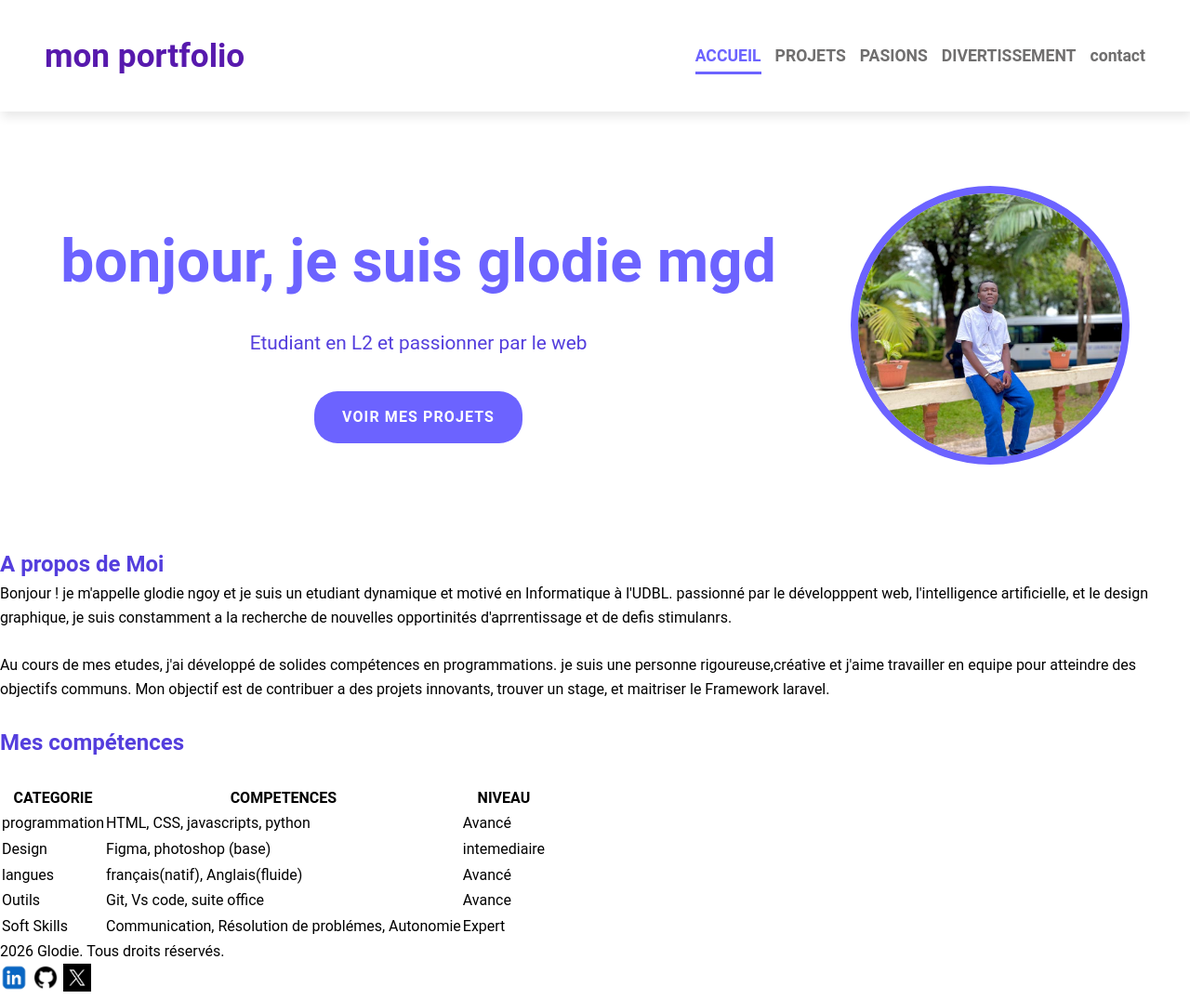
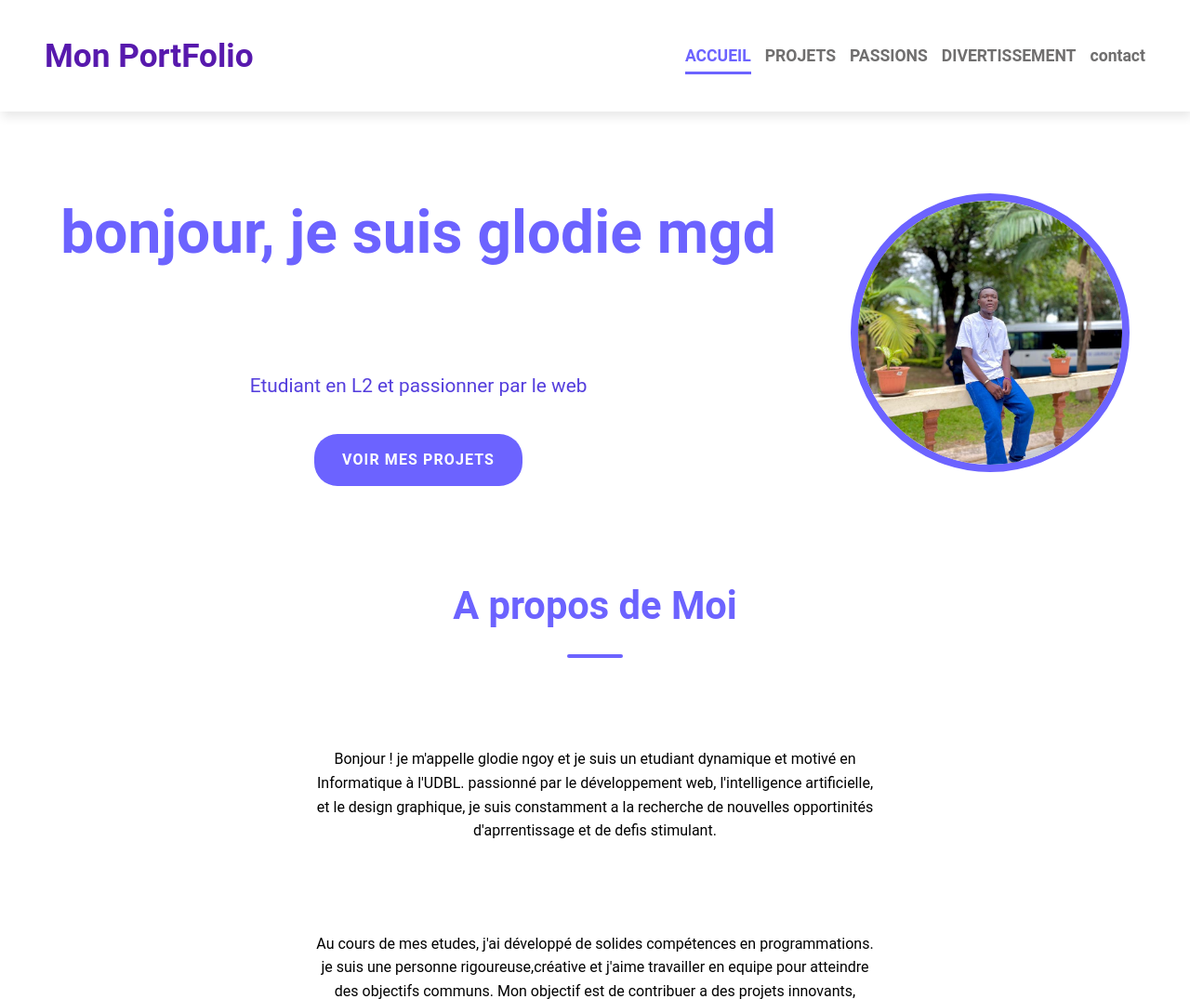
Before and after one commit to 24nm362si-netizen/Mon-Portfolio-2026, a plain HTML site: page mon portfolio1.html in a window 1280 px wide. Shown: the top 1075 px of the page at 93% size. Drawn offline with Linux system fonts and the light colour scheme.

Commit message:
stylisation de la section apropos

```diff
--- a/CSS/style.css
+++ b/CSS/style.css
@@ -84,7 +84,7 @@ a.active {
 a.active::after {
     width: 100%;
 }
-.hero{
+.hero {
     display: flex;
     justify-content: center;
     align-items: center;
@@ -126,10 +126,57 @@ a.active::after {
     letter-spacing: 1.1px;
     font-weight: 600;
     margin-top: 1rem;
-    transition: background-color 0.3s ease, transform:  0.2 ease;
+    transition: background-color 0.3s ease, transform 0.2 ease;
 }
 
 .hero a:hover {
     background-color: var(--violet-fonce);
     transform: translateY(-3px);
 }
+
+
+.APROPOS {
+    width: 600px;
+    margin: 6rem auto;
+    text-align: center;
+}
+
+.APROPOS h2 {
+    color: var(--violet-doux);
+    font-size: 2.6rem;
+    font-weight: 700;
+    position: relative;
+}
+
+.APROPOS h2::after {
+    content: '';
+    display: block;
+    width: 60px;
+    height: 4px;
+    background-color: var(--violet-doux);
+    margin: 1.2rem auto;
+    border-radius: 2px;
+}
+section p {
+    width: 600px;
+    margin: 6rem auto;
+    text-align: center;
+}
+
+section h2 {
+    color: var(--violet-doux);
+    font-size: 2.6rem;
+    font-weight: 700;
+    position: relative;
+    text-align: center;
+}
+
+section h2::after {
+    content: '';
+    display: block;
+    width: 60px;
+    height: 4px;
+    background-color: var(--violet-doux);
+    margin: 1.2rem auto;
+    border-radius: 2px;
+}
--- a/mon portfolio1.html
+++ b/mon portfolio1.html
@@ -9,13 +9,13 @@
 <body>
     <header>
         <div>
-            <a href="mon portfolio">mon portfolio</a>
+            <a href="Mon PortFolio">Mon PortFolio</a>
         </div>
         <nav>
             <ul>
                 <li><a href="mon portfolio1.html" class="active">ACCUEIL</a></li>
                 <li><a href="projets.html">PROJETS</a></li>
-                <li><a href="passions.html">PASIONS</a></a></li>
+                <li><a href="passions.html">PASSIONS</a></a></li>
                 <li><a href="divertissement.html">DIVERTISSEMENT</a></li>
                 <Li><a href="contact.html">contact</a></Li>
             </ul>
@@ -32,20 +32,20 @@
                 <img src="mgd.jpeg" alt="mgd" width="300">
             </div>
         </section>
-        <section>
-            <h1>A propos de Moi</h1>
+        <section class="APROPOS">
+            <h2>A propos de Moi</h2>
         <p>Bonjour ! je m'appelle glodie ngoy et je suis un etudiant dynamique et motivé en Informatique à l'UDBL.
-    passionné par le développpent web, l'intelligence artificielle, et le design graphique, je suis constamment a la recherche
-    de nouvelles opportinités d'aprrentissage et de defis stimulanrs.
+    passionné par le développement web, l'intelligence artificielle, et le design graphique, je suis constamment a la recherche
+    de nouvelles opportinités d'aprrentissage et de defis stimulant.
         </p>
-        <br>
         <p>Au cours de mes etudes, j'ai développé de solides compétences en programmations. je suis une personne rigoureuse,créative
         et j'aime travailler en equipe pour atteindre des objectifs communs. Mon objectif est de contribuer a des projets
         innovants, trouver un stage, et maitriser le Framework laravel.
         </p>
         <br>
         </section>
-        <section><h1>Mes compétences</h1>
+        <section class="compétences">
+            <h2>Mes compétences</h2>
             <br>
             <table>
                 <tr>
@@ -67,7 +67,8 @@
                     <td>Soft Skills</td><td>Communication, Résolution de problémes, Autonomie</td><td>Expert</td>
                 </tr>
 
-            </table>
+             </table>
+         </section>
     <footer>
         <div>
             <p>2026 Glodie. Tous droits réservés.</p>
```
